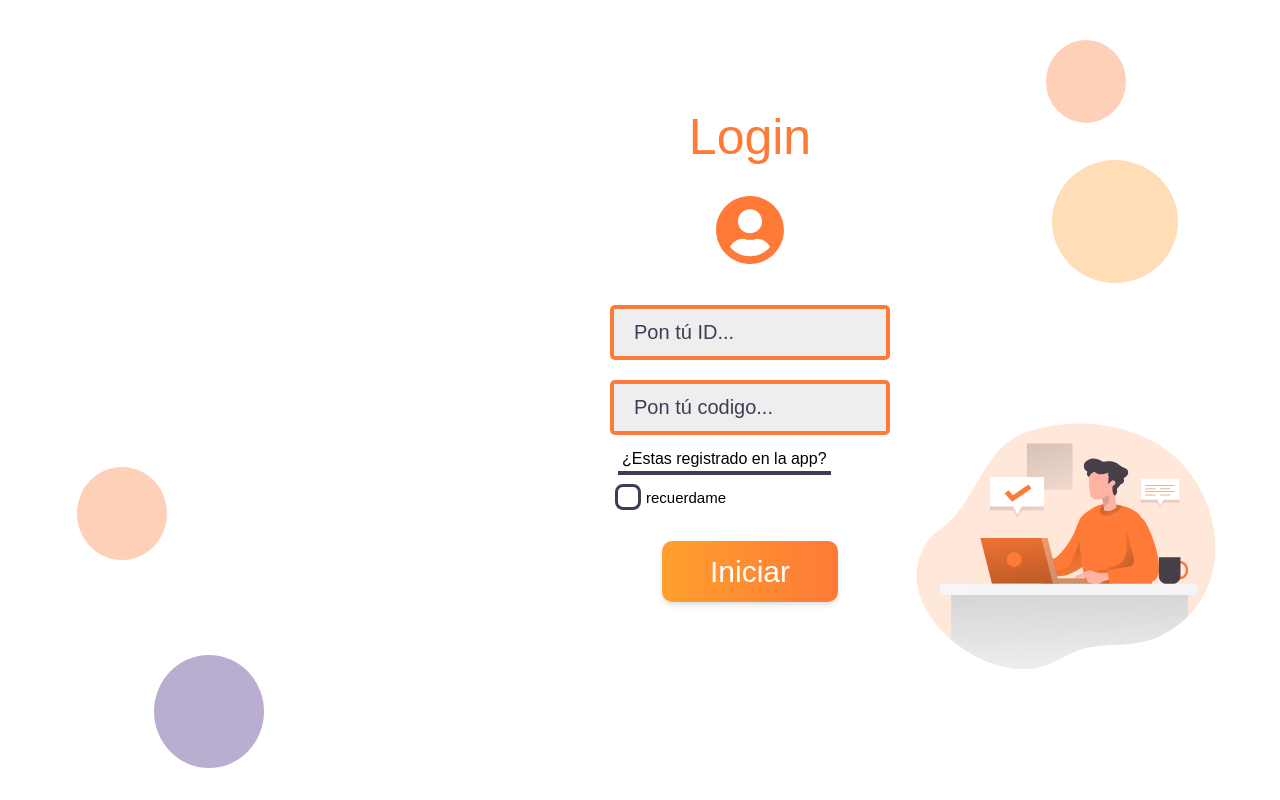
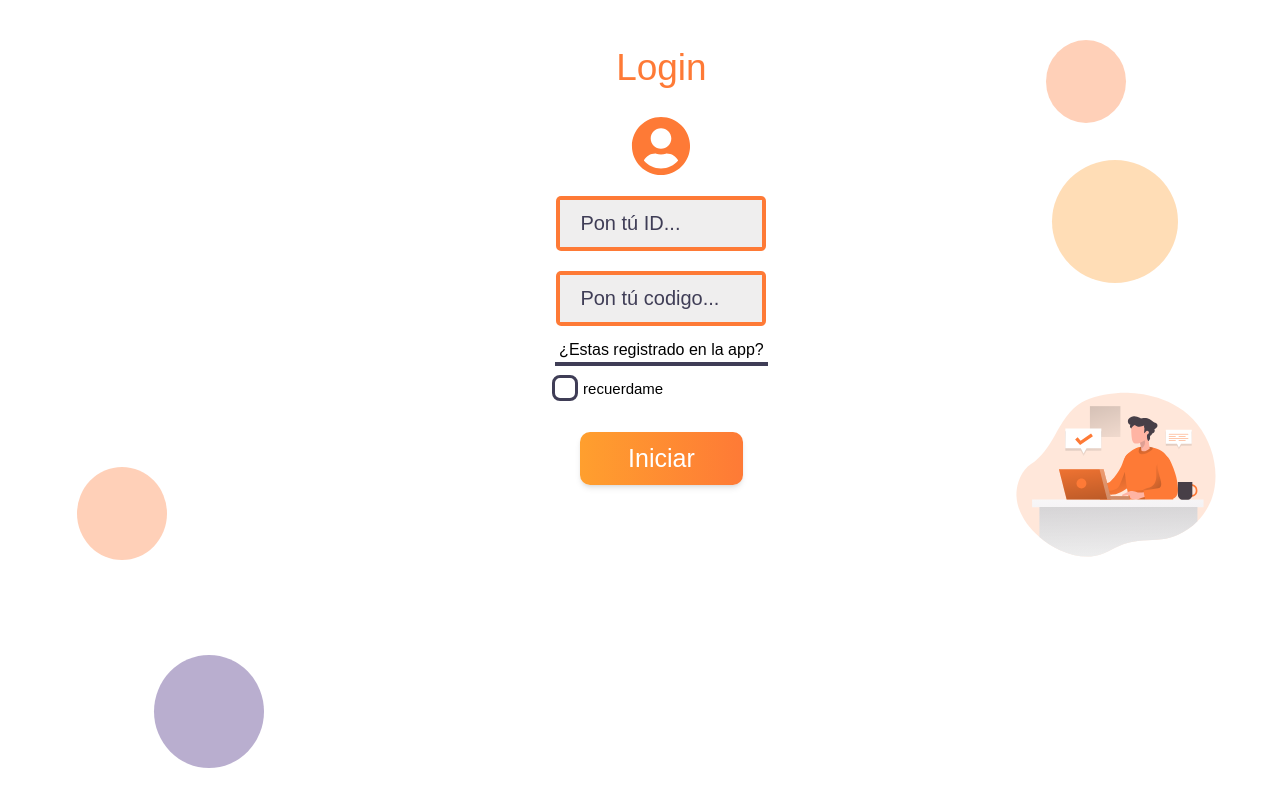
Before and after one commit to SergioChica/D.S-VIEWs, a React (Vite) app: page /loginempleados in a window 1280 px wide. Built offline with nearby package versions, Linux system fonts and the light colour scheme; a web font is replaced by a local one.

Commit message:
max-width 1535px query-Logins

```diff
--- a/src/components/Pages/Asistence/Asistence.jsx
+++ b/src/components/Pages/Asistence/Asistence.jsx
@@ -1,6 +1,6 @@
 import React from 'react'
-import { Buttonfilter } from '../../Shared/Button/Buttons'
-import { Perfilcontenedor } from '../../Shared/InputForms/InputForms';
+import { Buttonfilter } from '../../shared/Button/Buttons'
+import { Perfilcontenedor } from '../../shared/InputForms/InputForms';
 import { useLocation } from 'wouter'
 import { IoMdArrowRoundBack } from "react-icons/io";
 
--- a/src/components/Pages/Login/Loginadmin.jsx
+++ b/src/components/Pages/Login/Loginadmin.jsx
@@ -1,5 +1,5 @@
 import React from 'react'
-import { Formslogadmin } from '../../Shared/Forms/Forms'
+import { Formslogadmin } from '../../shared/Forms/Forms'
 import { useLocation } from 'wouter'
 
 
@@ -10,7 +10,7 @@ export const LoginAdmin = () => {
     <div className='w-full h-full flex flex-1 items-center relative'>
       <div >
 
-      <svg className="w-[470px] rotate-180 h-[488px] fixed right-[-1rem] top-[22rem] " width="316" height="235" viewBox="0 0 316 235" fill="none" xmlns="http://www.w3.org/2000/svg">
+      <svg className="w-[470px] rotate-180 h-[488px] fixed right-[-1rem] top-[22rem] 2xl:w-[370px] 2xl:h-[388px]: 2xl:top-[17rem]" width="316" height="235" viewBox="0 0 316 235" fill="none" xmlns="http://www.w3.org/2000/svg">
 <path className='cursor-pointer ' onClick={() => setLocation("/loginempleados")}
             fill="url(#paint0_linear_425_3047)" transform="translate(0 0)">
             <animate attributeName='d' dur="18000ms" repeatCount="indefinite"
@@ -37,7 +37,7 @@ export const LoginAdmin = () => {
 
       </div>
 
-      <svg className="w-[300px] h-[388px] absolute left-[4rem] bottom-[22rem] " width="192" height="158" viewBox="0 0 192 158" fill="none" xmlns="http://www.w3.org/2000/svg">
+      <svg className="w-[300px] h-[388px] absolute left-[4rem] bottom-[22rem]   2xl:w-[200px] 2xl:h-[388px] 2xl:bottom-[20rem] " width="192" height="158" viewBox="0 0 192 158" fill="none" xmlns="http://www.w3.org/2000/svg">
 <path opacity="0.18" d="M176.3 127.6C169.528 136.072 160.448 147.44 148.748 157.44C137.048 167.44 122.588 176.144 105.22 179.116C100.612 179.904 95.9398 180.268 91.2638 180.208C88.6238 180.176 44.7038 178.952 22.8638 144.636C10.3478 124.956 7.34783 103.756 23.3958 85.4962C31.1118 76.6962 40.4758 68.8762 44.8958 58.0562C46.7398 53.5482 47.6318 48.6922 49.5718 44.2202C54.1358 33.7402 64.1358 26.3202 74.9878 22.8682C85.8398 19.4162 97.5518 19.5282 108.876 20.8682C123.216 22.5642 138.74 27.1642 146.392 39.4082C151.252 47.1842 152.132 56.8722 156.628 64.8602C160.228 71.2322 165.916 76.1642 171.992 80.2242C176.924 83.5202 182.392 86.5682 185.32 91.7362C186.404 93.6522 187.14 95.7442 187.5 97.9162C189.256 108.44 182.408 119.96 176.3 127.6Z" fill="#692FDB"/>
 <path d="M148.751 157.44C136.995 167.48 122.591 176.144 105.223 179.116C106.519 168.952 110.623 150.288 110.623 150.288L143.611 144.536L148.751 157.44Z" fill="#473F47"/>
 <path d="M118.581 110.82C117.873 115.552 115.529 119.876 113.069 123.984C111.465 126.64 109.533 129.076 107.309 131.24C105.329 133.176 103.613 134.632 100.613 134.288C98.4653 134.04 96.4933 132.964 94.7893 131.632C93.3853 130.604 92.2413 129.264 91.4453 127.72C90.8413 126.432 90.6013 125.004 90.7573 123.592C91.2333 119.292 94.9253 116.336 96.7133 112.608C98.7693 108.324 98.8773 103.236 101.481 99.1077C104.217 94.7597 110.581 94.5117 114.401 97.7197C116.873 99.8037 118.233 102.872 118.637 106.12C118.833 107.68 118.813 109.264 118.581 110.82Z" fill="#692FDB"/>
--- a/src/components/Pages/Login/Loginempleados.jsx
+++ b/src/components/Pages/Login/Loginempleados.jsx
@@ -1,4 +1,4 @@
-import { Formslogempleado } from '../../Shared/Forms/Forms'
+import { Formslogempleado } from '../../shared/Forms/Forms'
 import { useLocation } from 'wouter'
 
 
@@ -7,7 +7,7 @@ export const LoginEmpleados = () => {
   return (
     <div className='w-full h-full flex flex-1 items-center relative'>
       <div>
-<svg className="w-[470px] h-[488px] absolute bottom-[28rem] " width="299" height="186" viewBox="0 0 299 186" fill="none" xmlns="http://www.w3.org/2000/svg">
+<svg className="w-[470px] h-[488px] absolute bottom-[28rem] 2xl:w-[350px] 2xl:h-[368px] 2xl:bottom-[25rem]" width="299" height="186" viewBox="0 0 299 186" fill="none" xmlns="http://www.w3.org/2000/svg">
 <path className='cursor-pointer ' onClick={() => setLocation("/loginadmin")}
             fill="url(#paint0_linear_425_3047)" transform="translate(0 32)">
             <animate attributeName='d' dur="18000ms" repeatCount="indefinite"
@@ -32,7 +32,7 @@ export const LoginEmpleados = () => {
 </svg>
 
       </div>
-      <svg className="w-[300px] h-[388px] absolute top-[22rem] right-[4rem] " width="192" height="158" viewBox="0 0 192 158" fill="none" xmlns="http://www.w3.org/2000/svg">
+      <svg className="w-[300px] h-[388px] absolute top-[22rem] right-[4rem]  2xl:w-[200px] 2xl:h-[245px] 2xl:top-[22rem]" width="192" height="158" viewBox="0 0 192 158" fill="none" xmlns="http://www.w3.org/2000/svg">
         <path opacity="0.18" d="M188.229 101.252C185.301 109.736 180.501 117.456 174.189 123.836C168.717 129.416 162.229 133.896 155.073 137.036C150.221 139.168 145.089 140.588 139.829 141.244C128.065 142.684 114.785 141.724 103.549 145.832C92.613 149.832 84.185 156.852 72.053 157.672C62.105 158.344 51.589 155.932 41.757 151.388C34.793 148.156 28.305 143.984 22.481 138.984C9.96498 128.204 1.11698 114.028 0.440978 99.8281C-0.103022 88.5201 5.12498 75.2881 14.409 69.0281C24.473 62.2601 31.057 52.3201 36.985 41.9481C43.957 29.7561 51.057 16.6801 63.217 9.6561C73.101 3.9481 86.849 1.8441 98.045 0.820096C100.845 0.564096 147.421 -2.9559 174.273 30.9441C189.413 50.0721 196.081 78.0481 188.229 101.252Z" fill="#FE7A36" />
         <path d="M100.225 13.3877H70.9609V42.9917H100.225V13.3877Z" fill="url(#paint0_linear_0_1)" />
         <path d="M62.7906 83.3882C62.1106 83.1922 61.4106 83.0882 60.7026 83.0762C59.8226 83.1282 58.9586 83.3122 58.1346 83.6242C56.9546 84.0202 55.7986 84.4802 54.6706 85.0002C54.0866 85.2682 53.4266 85.6722 53.3906 86.3122C54.2426 86.8322 55.3346 86.5322 56.2986 86.2682C57.2786 86.0002 58.2706 85.7842 59.2706 85.6242C58.7066 86.7082 58.2746 87.8602 57.9826 89.0482C57.7986 89.5842 57.8066 90.1642 58.0026 90.6962C58.2786 91.2522 58.8946 91.5362 59.4666 91.7762C60.6106 92.2602 61.8306 92.7482 63.0666 92.5522C63.8026 92.3922 64.5106 92.1042 65.1506 91.7042L66.5786 90.9282C66.6866 90.8802 66.7786 90.8082 66.8546 90.7162C66.9066 90.6242 66.9426 90.5242 66.9546 90.4202L67.4946 87.6882C67.5946 87.1602 68.1746 85.5962 67.8946 85.1642C67.7426 84.9402 66.9626 84.7642 66.6946 84.6842C66.2746 84.5242 65.8546 84.3642 65.4306 84.2122C64.5506 83.9042 63.6786 83.6162 62.7906 83.3882Z" fill="#FFB4A3" />
--- a/src/components/Pages/Register/Register.jsx
+++ b/src/components/Pages/Register/Register.jsx
@@ -1,5 +1,5 @@
 import React, { useContext } from 'react'
-import { Formsreg } from '../../Shared/Forms/Forms'
+import { Formsreg } from '../../shared/Forms/Forms'
 import { AppContext } from '../../../contexts/app.context'
 
 
--- a/src/components/Pages/Registerlist/Registerlist.jsx
+++ b/src/components/Pages/Registerlist/Registerlist.jsx
@@ -1,6 +1,6 @@
 import React from 'react'
-import { Buttonfilter } from '../../Shared/Button/Buttons'
-import { Perfilcontenedor } from '../../Shared/InputForms/InputForms';
+import { Buttonfilter } from '../../shared/Button/Buttons'
+import { Perfilcontenedor } from '../../shared/InputForms/InputForms';
 import { useLocation } from 'wouter'
 import { IoMdArrowRoundBack } from "react-icons/io";
 
--- a/src/components/Pages/create/CreateUsers/CreateUsers.jsx
+++ b/src/components/Pages/create/CreateUsers/CreateUsers.jsx
@@ -1,6 +1,6 @@
 import React, {useContext} from 'react'
-import { FormsUsers } from '../../../Shared/Forms/Forms'
-import { ModalCreate } from '../../../Shared/ModalCreate/ModalCreate'
+import { FormsUsers } from '../../../shared/Forms/Forms'
+import { ModalCreate } from '../../../shared/ModalCreate/ModalCreate'
 import { StateContext } from '../../../Context/Context'
 import { FaRegCheckCircle } from 'react-icons/fa'
 
--- a/src/components/shared/Button/Buttons.jsx
+++ b/src/components/shared/Button/Buttons.jsx
@@ -11,7 +11,7 @@ export const ButtonUsers = ({Text, width="38%", onClick}) => {
 export const Buttonlog = ({Text, width}) => {
   return (
     <>
-    <button onClick={() => onClick && onClick()} className={` w-[${width}] mb-[2rem] mt-[1rem] text-[30px] text-white bg-gradient-to-r from-[#FF9F2E]  to-[#FE7A36] px-[3rem] py-[0.5rem] rounded-[10px] shadow-md `}>{Text}</button>
+    <button onClick={() => onClick && onClick()} className={` w-[${width}] mb-[2rem] mt-[1rem] text-[30px] text-white bg-gradient-to-r from-[#FF9F2E]  to-[#FE7A36] px-[3rem] py-[0.5rem] rounded-[10px] shadow-md 2xl:text-[25px]`}>{Text}</button>
     </>
   )
 }
@@ -19,7 +19,7 @@ export const Buttonlog = ({Text, width}) => {
 export const Buttonlog2 = ({Text, width}) => {
   return (
     <div >
-    <button  onClick={() => onClick && onClick()} className={` w-[${width}] mb-[2rem] mt-[1rem] text-[30px] text-white bg-gradient-to-r from-[#692FDB]  to-[#381975] px-[3rem] py-[0.5rem] rounded-[10px] shadow-md `}>{Text}</button>
+    <button  onClick={() => onClick && onClick()} className={` w-[${width}] mb-[2rem] mt-[1rem] text-[30px]  text-white bg-gradient-to-r from-[#692FDB]  to-[#381975] px-[3rem] py-[0.5rem] rounded-[10px] shadow-md 2xl:text-[25px]`}>{Text}</button>
     </div>
   )
 }
--- a/src/components/shared/Forms/Forms.jsx
+++ b/src/components/shared/Forms/Forms.jsx
@@ -72,10 +72,10 @@ export const Formsreg = ({}) => {
 export const Formslogempleado = () => {
   const [location, setLocation] = useLocation();
   return (
-    <form className="absolute w-[600px] flex flex-col top-[100px] left-[450px] gap-[40px] items-center ">
+    <form className="absolute w-[600px] flex flex-col top-[100px] left-[450px] gap-[40px] items-center 2xl:w-[350px] 2xl:left-[38%] 2xl:top-[40px] 2xl:gap-[20px]">
       <div className="flex flex-col items-center gap-[20px] ">
-        <h2 className="text-[#FE7A36] font-medium text-[50px] ">Login</h2>
-        <FaUserCircle className="text-[70px] text-[#FE7A36] " />
+        <h2 className="text-[#FE7A36] font-medium text-[50px] 2xl:text-[37px]">Login</h2>
+        <FaUserCircle className="text-[70px] text-[#FE7A36]  2xl:text-[60px] " />
       </div>
       <div className="flex flex-col items-center gap-[8px]">
         <label className="flex flex-col items-center justify-center gap-y-[20px] ">
@@ -103,10 +103,10 @@ export const Formslogempleado = () => {
 export const Formslogadmin = () => {
   const [location, setLocation] = useLocation();
   return (
-    <form className="absolute w-[600px] flex flex-col top-[100px] left-[450px] gap-[40px] items-center ">
+    <form className="absolute w-[600px] flex flex-col top-[100px] left-[450px] gap-[40px] items-center 2xl:w-[350px] 2xl:left-[38%] 2xl:top-[40px] 2xl:gap-[20px] ">
       <div className="flex flex-col items-center gap-[20px] ">
-        <h2 className="text-[#692FDB] font-medium text-[50px] ">Login</h2>
-        <FaUserCircle className="text-[70px] text-[#692FDB] " />
+        <h2 className="text-[#692FDB] font-medium text-[50px] 2xl:text-[37px]">Login</h2>
+        <FaUserCircle className="text-[70px] text-[#692FDB] 2xl:text-[60px]" />
       </div>
       <div className="flex flex-col items-center gap-[8px]">
         <label className="flex flex-col items-center justify-center gap-y-[20px] ">
--- a/src/components/shared/InputForms/InputForms.jsx
+++ b/src/components/shared/InputForms/InputForms.jsx
@@ -17,7 +17,7 @@ export const InputFormsreg = ({ placeholder }) => {
 export const InputFormslog = ({ placeholder }) => {
   return (
     <>
-      <div className='w-[280px] h-[55px]  p-1 rounded-[5px] bg-[#FE7A36]'>
+      <div className='w-[280px] h-[55px]  p-1 rounded-[5px] bg-[#FE7A36] 2xl:w-[210px]'>
         <div className=' w-full h-full bg-[#efeeee] flex items-center justify-center'>
           <input type="text" placeholder={placeholder} className='w-full h-full text-[#3f3d56] placeholder-[#3f3d56] bg-[#efeeee] text-[20px] indent-[20px] rounded-[4px] ' />
         </div>
@@ -29,7 +29,7 @@ export const InputFormslog = ({ placeholder }) => {
 export const InputFormslog2 = ({ placeholder }) => {
   return (
     <>
-      <div className='w-[280px] h-[55px]  p-1 rounded-[5px] bg-[#692FDB]'>
+      <div className='w-[280px] h-[55px]  p-1 rounded-[5px] bg-[#692FDB] 2xl:w-[210px]'>
         <div className=' w-full h-full bg-[#efeeee] flex items-center justify-center'>
           <input type="text" placeholder={placeholder} className='w-full h-full text-[#3f3d56] placeholder-[#3f3d56] bg-[#efeeee] text-[20px] indent-[20px] rounded-[4px] ' />
         </div>
```
Also changed, not shown: tailwind.config.js (+9 -9 lines).
